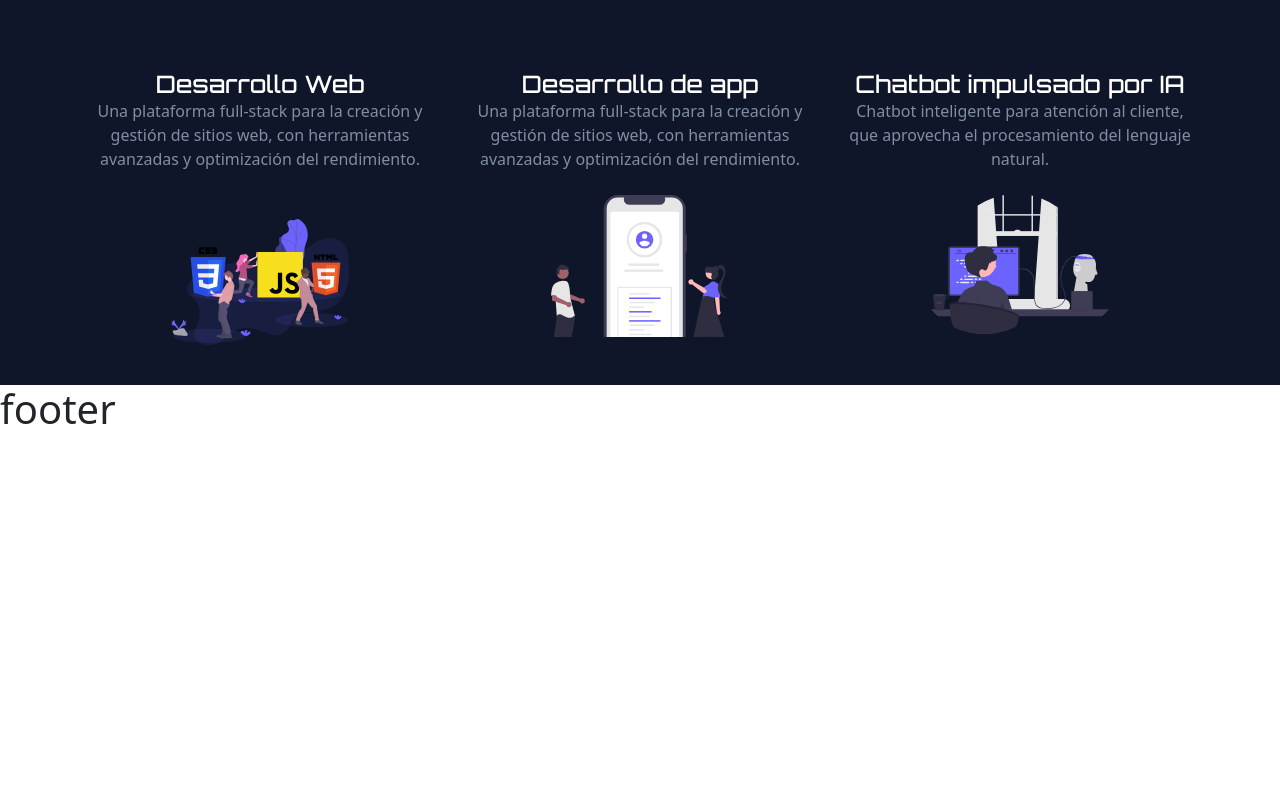
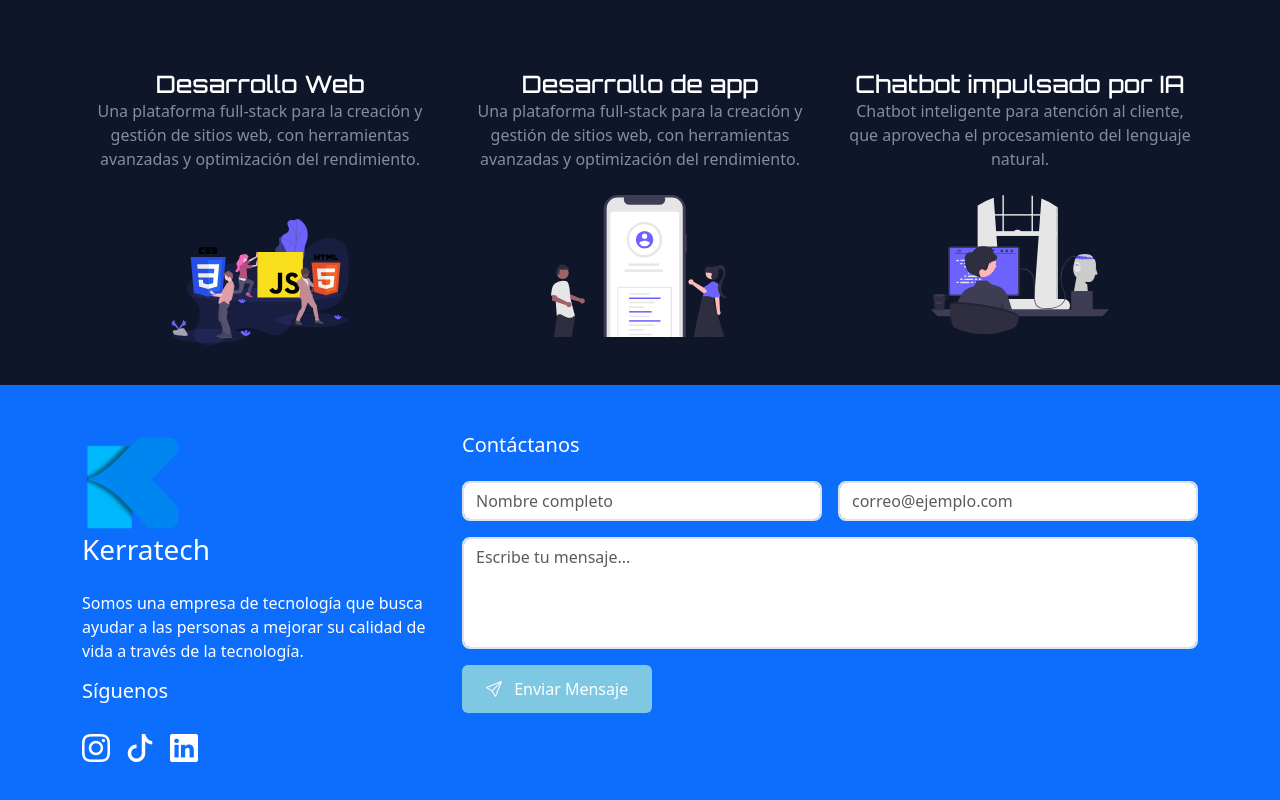
Before and after one commit to xRodrigo90x/kerra_tech, a Vue app in the folder frontend/: page / in a window 1280 px wide. Shown: the part 946-1746 px from the top of the page. Before the commit the page ends 1382 px from the top, so only its background shows below. Built offline with nearby package versions, Linux system fonts and the light colour scheme.

Commit message:
fresh and improvable layout for a responsive foote r Contact form included for easy access across the pages bootstrap icons CDN added

```diff
--- a/frontend/index.html
+++ b/frontend/index.html
@@ -13,6 +13,7 @@
   <link href="https://fonts.googleapis.com/css2?family=Audiowide&display=swap" rel="stylesheet">
   <link href="https://cdn.jsdelivr.net/npm/bootstrap@5.3.3/dist/css/bootstrap.min.css" rel="stylesheet"
     integrity="sha384-QWTKZyjpPEjISv5WaRU9OFeRpok6YctnYmDr5pNlyT2bRjXh0JMhjY6hW+ALEwIH" crossorigin="anonymous">
+  <link rel="stylesheet" href="https://cdn.jsdelivr.net/npm/bootstrap-icons@1.11.3/font/bootstrap-icons.min.css">
   <title>KerraTech</title>
 </head>
 
--- a/frontend/src/components/Footer.vue
+++ b/frontend/src/components/Footer.vue
@@ -1,10 +1,145 @@
+<script setup>
+
+
+</script>
+
 <template>
-    <footer>
-        <h1 class="m-0">footer</h1>
-    </footer>
+  <footer class="bg-primary text-white py-5">
+    <div class="container">
+      <div class="row g-4">
+
+        <div class="col-md-4">
+            <img class="img-fluid rounded" src="/logo-kerratech.png" alt="kerratech" width="100">
+            <h3>Kerratech</h3>
+          <p class="mt-4">Somos una empresa de tecnología que busca ayudar a las personas a mejorar su calidad de vida a través de la tecnología.</p>
+          <h4 class="h5 mb-4">Síguenos</h4>
+          <div class="d-flex gap-3">
+            <a
+              href="https://instagram.com/kerra.tech"
+              class="text-white hover-celeste"
+              target="_blank"
+            >
+              <i class="bi bi-instagram fs-3"></i>
+              <span class="visually-hidden">Instagram</span>
+            </a>
+
+            <a
+              href="https://tiktok.com/kerra.tech"
+              class="text-white hover-celeste"
+              target="_blank"
+            >
+              <i class="bi bi-tiktok fs-3"></i>
+              <span class="visually-hidden">TikTok</span>
+            </a>
+
+            <a
+              href="https://linkedin.com/kerratech"
+              class="text-white hover-celeste"
+              target="_blank"
+            >
+              <i class="bi bi-linkedin fs-3"></i>
+              <span class="visually-hidden">LinkedIn</span>
+            </a>
+          </div>
+        </div>
+
+        <div class="col-md-8">
+          <form
+            class="contact-form"
+          >
+            <h4 class="h5 mb-4">Contáctanos</h4>
+
+            <div class="row g-3">
+              <div class="col-md-6">
+                <input
+                  type="text"
+                  class="form-control bg-white"
+                  placeholder="Nombre completo"
+                  required
+
+                >
+              </div>
+
+              <div class="col-md-6">
+                <input
+                  type="email"
+                  class="form-control bg-white"
+                  placeholder="correo@ejemplo.com"
+                  required
+
+                >
+              </div>
+
+              <div class="col-12">
+                <textarea
+                  class="form-control bg-white"
+                  rows="4"
+                  placeholder="Escribe tu mensaje..."
+                  required
+
+                ></textarea>
+              </div>
+
+              <div class="col-12">
+                <button
+                  type="submit"
+                  class="btn btn-celeste"
+                >
+                  <i class="bi bi-send me-2"></i>
+                   Enviar Mensaje
+                </button>
+              </div>
+            </div>
+          </form>
+        </div>
+      </div>
+    </div>
+  </footer>
 </template>
+
 <style scoped>
-footer{
-    background-color: white;
+.bg-primary {
+  background-color: #0d6efd !important;
+}
+
+.hover-celeste {
+  transition: color 0.3s ease;
+}
+
+.hover-celeste:hover {
+  color: #7ec8e3 !important;
+}
+
+.btn-celeste {
+  background-color: #7ec8e3;
+  color: white;
+  border: none;
+  padding: 0.75rem 1.5rem;
+  transition: all 0.3s ease;
+}
+
+.btn-celeste:hover {
+  background-color: #5ab0d1;
+  transform: translateY(-2px);
+}
+
+.btn-celeste:disabled {
+  background-color: #a3d5e6;
+  opacity: 0.7;
+}
+
+.contact-form .form-control {
+  border: 2px solid #dee2e6;
+  border-radius: 0.5rem;
+  transition: all 0.3s ease;
+}
+
+.contact-form .form-control:focus {
+  border-color: #7ec8e3;
+  box-shadow: 0 0 0 0.25rem rgba(126, 200, 227, 0.25);
+}
+
+.contact-form textarea {
+  resize: none;
 }
 </style>
```
